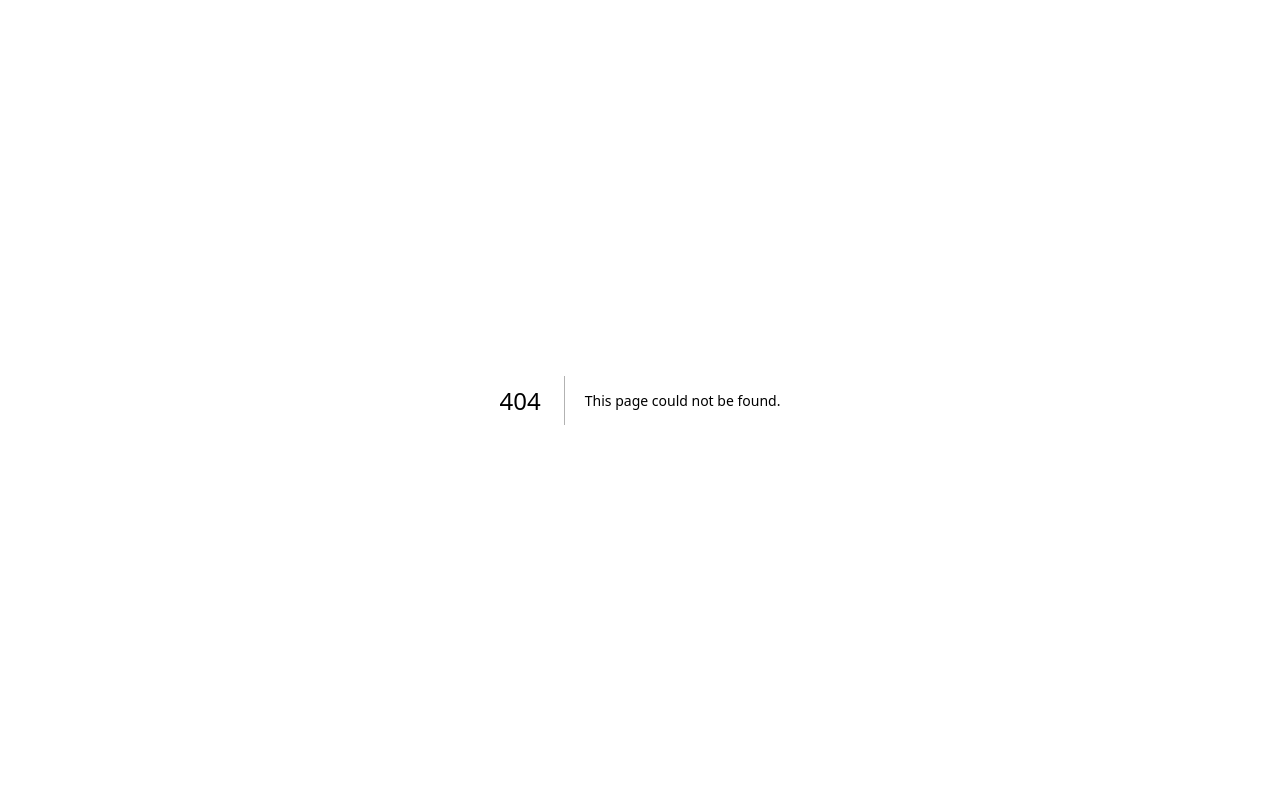
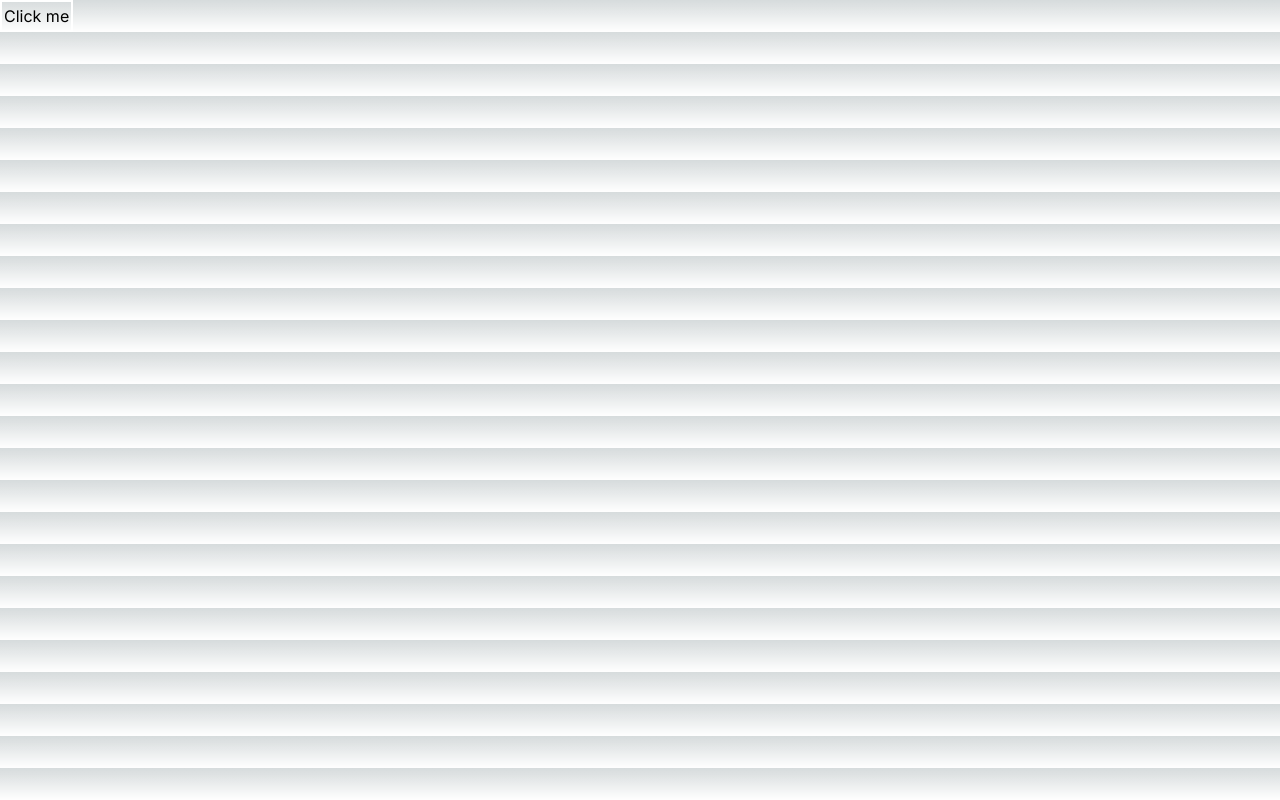
Before and after one commit to Athul28/digitalhunt-24-r1, a Next.js app: page /puzzle3 in a window 1280 px wide. Before the commit this address had no page. Built offline with nearby package versions, Linux system fonts and the light colour scheme.

Commit message:
added puzzle 3

```diff
--- a/src/app/page.tsx
+++ b/src/app/page.tsx
@@ -8,6 +8,7 @@
      	<ul>
 			<li><Link href={"/puzzle1"} className="underline text-blue-500 italic">1. responsive puzzle</Link></li>
 			<li><Link href={"/puzzle2"} className="underline text-blue-500 italic">2. Quizzes, SOSC inspired</Link></li>
+			<li><Link href={"/puzzle3" } className="underline text-blue-500 italic">3. A simple click</Link></li>
 
      	</ul>
 
--- /dev/null
+++ b/src/app/puzzle3/page.tsx
@@ -0,0 +1,26 @@
+'use client'
+import Link from "next/link";
+import { useRef } from "react";
+
+export default function Page() {
+  const btnRef = useRef<HTMLButtonElement | null>(null);
+
+  const showAnswer = () => {
+    let answer = ""
+    //api call to the answer
+    fetch("http://localhost:5000/show-answer")
+    .then((data)=> data.text())
+    .then((ans)=> {answer=ans})
+    .then(()=>{
+      if(btnRef.current) {
+        btnRef.current.textContent = answer;
+      }
+    })
+  }
+
+  return (
+    <button style={{border: "2px solid white", padding: "2px"}} onClick={showAnswer} ref={btnRef}>
+      <Link href={"/"}>Click me</Link>
+    </button>
+  );
+}
```
